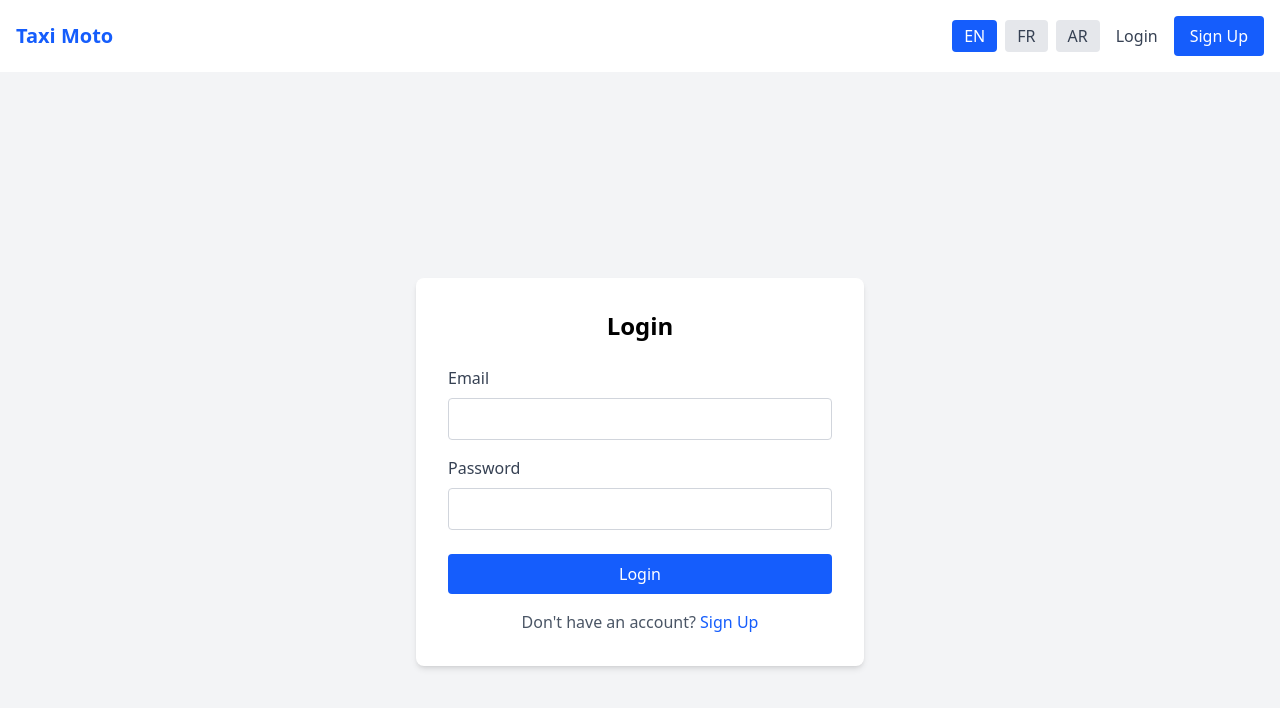
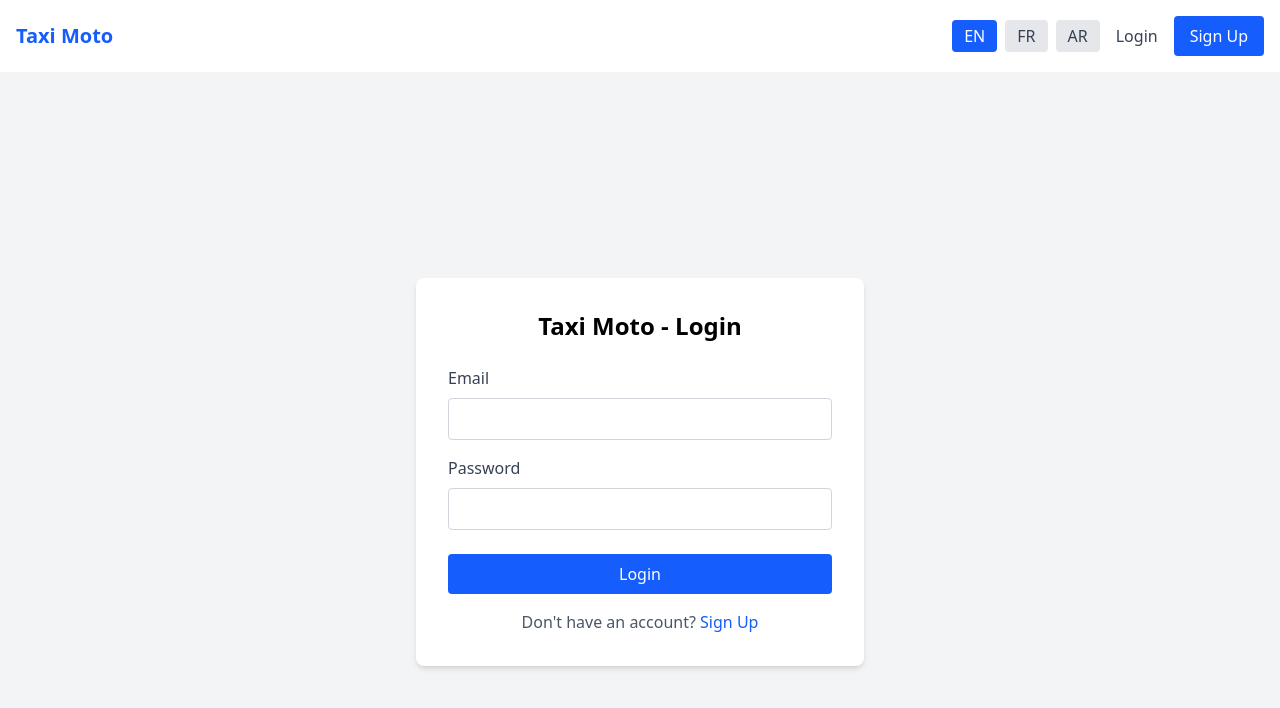
Before and after one commit to mdouaour/taxi-moto, a React (Vite) app: page /login in a window 1280 px wide. Shown: the top 708 px of the page. Built offline with nearby package versions, Linux system fonts and the light colour scheme; no server answers.

Commit message:
feat: Add appName to Login and Signup page titles for branding

```diff
--- a/src/pages/Login.jsx
+++ b/src/pages/Login.jsx
@@ -29,7 +29,7 @@
   return (
     <div className="min-h-screen flex items-center justify-center bg-gray-100">
       <div className="bg-white p-8 rounded-lg shadow-md w-full max-w-md">
-        <h1 className="text-2xl font-bold text-center mb-6">{t('login')}</h1>
+        <h1 className="text-2xl font-bold text-center mb-6">{t('appName')} - {t('login')}</h1>
         {error && (
           <div className="bg-red-100 border border-red-400 text-red-700 px-4 py-3 rounded mb-4">
             {error}
--- a/src/pages/Signup.jsx
+++ b/src/pages/Signup.jsx
@@ -35,7 +35,7 @@
   return (
     <div className="min-h-screen flex items-center justify-center bg-gray-100">
       <div className="bg-white p-8 rounded-lg shadow-md w-full max-w-md">
-        <h1 className="text-2xl font-bold text-center mb-6">{t('signup')}</h1>
+        <h1 className="text-2xl font-bold text-center mb-6">{t('appName')} - {t('signup')}</h1>
         {error && (
           <div className="bg-red-100 border border-red-400 text-red-700 px-4 py-3 rounded mb-4">
             {error}
```
